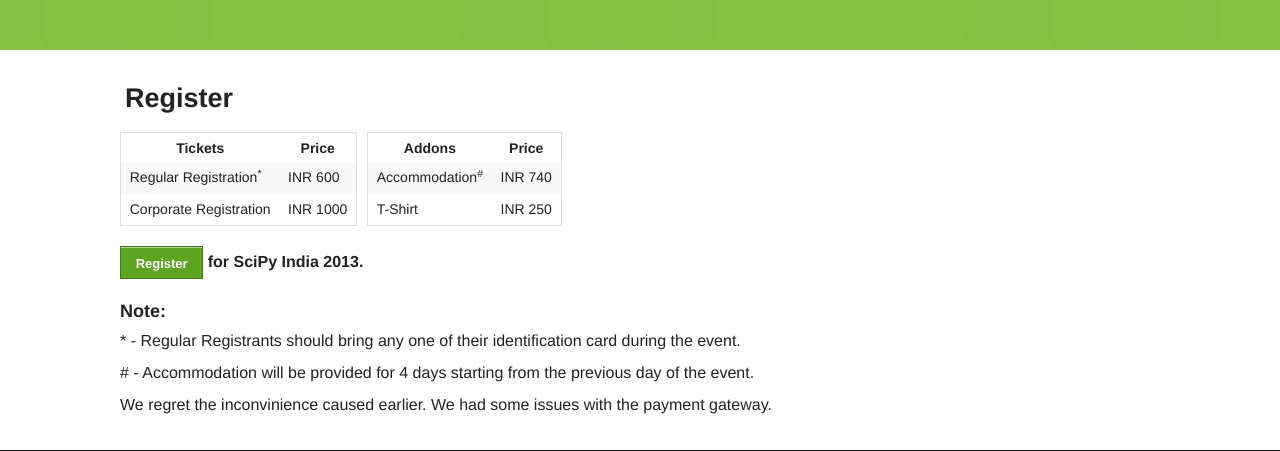
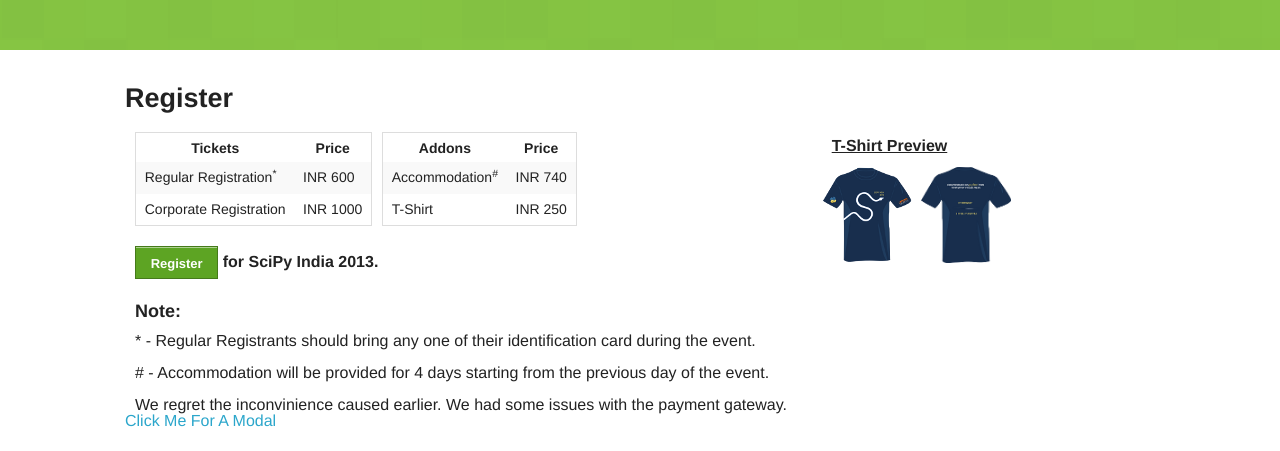
Before and after one commit to FOSSEE/SciPy2013, a Django app: template website/templates/register_2013.html in a window 1280 px wide. Shown: the part 47-498 px from the top of the page. Run offline with Django 3.2, Linux system fonts and the light colour scheme; the template is opened without the code that fills it, so the values that code supplies are empty.

Commit message:
t-shirt modal

```diff
--- a/website/templates/page.html
+++ b/website/templates/page.html
@@ -149,6 +149,7 @@
 	  '.js><\/script>')
 	  </script>
 	  <script src="{% static 'js/foundation/foundation.js' %}"></script>
+	  <script src="{% static 'js/foundation/foundation.reveal.js' %}"></script>
 	  <script src="{% static 'js/foundation/foundation.alerts.js' %}"></script>
 	  <script src="{% static 'js/foundation/foundation.dropdown.js' %}"></script>
 	  <script src="{% static 'js/foundation/foundation.forms.js' %}"></script>
--- a/website/templates/register_2013.html
+++ b/website/templates/register_2013.html
@@ -1,8 +1,10 @@
 {% extends 'page.html'%}
+{% load static %}
 {% block content %}
 <div class="row">
 <h3>Register</h3>
 <div class="row">
+<div class="large-8 columns">
     <div class="reg">
         <table>
             <th>Tickets</th>
@@ -45,6 +47,32 @@
     We regret the inconvinience caused earlier. We had some issues with the payment gateway.
     </div>
 
+    <!-- Modal test -->
+    <div id="myModal" class="reveal-modal">
+        <ul class="large-grid-2" style="text-align: center">
+           <img src="{% static 'img/Front-lg.png' %}">
+           <img src="{% static 'img/Back-lg.png' %}" width="360px">
+        </ul>
+        <p style="text-align: center">*Colours are for representation purpose and may slightly vary from the original.</p>
+        <a class="close-reveal-modal">&#215;</a>
+    </div>
+
+    <a href="#" data-reveal-id="myModal">Click Me For A Modal</a>
+</div>
+
+<div class="large-4 columns">
+    <h6><u>T-Shirt Preview</u></h6>
+    <div class="row">
+        <ul class="large-grid-2">
+        <a href="#" data-reveal-id="myModal">
+           <img src="{% static 'img/Front-sm.png' %}">
+           <img src="{% static 'img/Back-sm.png' %}" width="90px">
+        </a>
+        </ul>
+    </div>
+</div>
+
 </div> <!-- /row -->
 </div> <!-- /row -->
+<div class="reveal-modal-bg" style="display: none"></div>
 {% endblock %}
```
Also changed, not shown: website/static/img/Back-lg.png (added), website/static/img/Back-sm.png (added), website/static/img/Front-lg.png (added), website/static/img/Front-sm.png (added).
